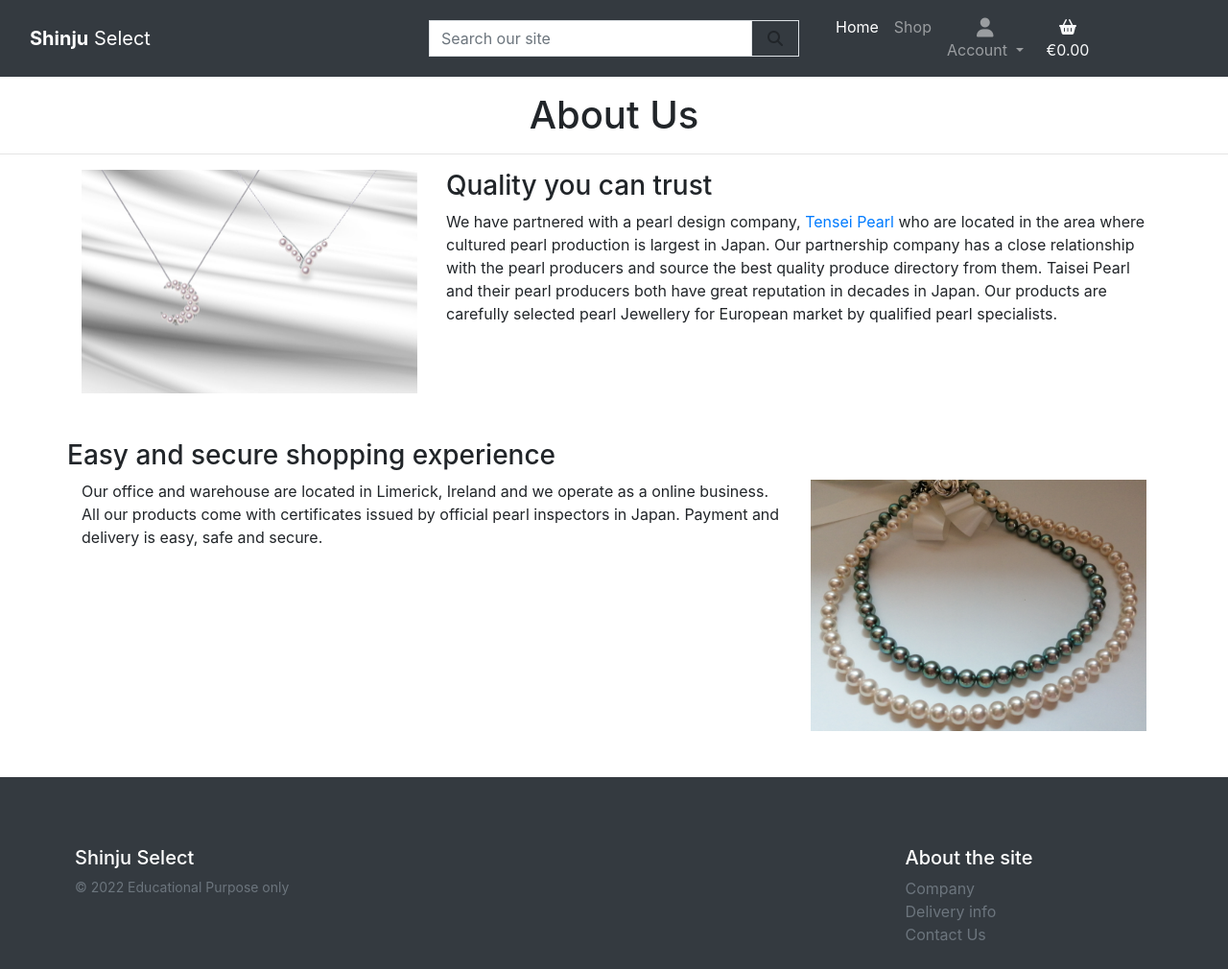
After one commit to mwmlln/shinju_select, a Django app: page /about/ in a window 1280 px wide. The commit adds this page. Shown: the whole page at 96% size. Run offline with Django 3.2, Linux system fonts and the light colour scheme; parts of the project's set-up code (start-up, migrations or seed data) failed here and were passed over; some libraries are stand-ins or nearby versions.

Commit message:
ADD: about and delivery info pages with minimum contents to start with

```diff
--- /dev/null
+++ b/home/templates/home/about.html
@@ -0,0 +1,43 @@
+{% extends "base.html" %}
+{% load static %}
+
+{% block content %}
+
+<h1 class="text-center mt-3 mb-3">About Us</h1>
+<hr>
+
+<div class="container">
+    <div class="row mt-3">
+        <div class="col-12 col-md-4">
+            <img class="w-100" src="{{ MEDIA_URL }}pendant.jpg" alt="pearl pendant">
+        </div>
+        <div class="col-12 col-md-8">
+            <h3>Quality you can trust</h3>
+            <p>
+                We have partnered with a pearl design company, <a href="https://www.tenseipearl.com/en/">Tensei
+                    Pearl</a> who are located in the area where cultured pearl production is largest in Japan.
+                Our partnership company has a close relationship with the pearl producers and source the best quality
+                produce directory from them. Taisei Pearl and their pearl producers both have great reputation in
+                decades in Japan.
+                Our products are carefully selected pearl Jewellery for European market by qualified pearl specialists.
+
+            </p>
+        </div>
+    </div>
+    <div class="row mt-5 mb-5">
+        <h3>Easy and secure shopping experience</h3>
+        <div class="col-12 col-md-8">
+            Our office and warehouse are located in Limerick, Ireland and we operate as a online business.
+            All our products come with certificates issued by official pearl inspectors in Japan.
+            Payment and delivery is easy, safe and secure.
+        </div>
+
+        <div class="col-12 col-md-4">
+            <img class="w-100" src="{{ MEDIA_URL }}pearl-necklaces.jpg" alt="pearl pendant">
+        </div>
+
+    </div>
+
+</div>
+
+{% endblock %}
--- a/home/templates/home/index.html
+++ b/home/templates/home/index.html
@@ -63,12 +63,13 @@
   <h3 class="display-6 mb-5">from Japan's No.1 Pearl production district</h3>
 
   <p class="mt-3">
-    Akoya pearl jewellery is loved by many in generations.
+    Shinju is the Japanese word for pearl where Akoya pearl is treasured for centuries.
+    Akoya pearl produced in Japan has been receiving excellent reputations and loved by many in generations.
     </p>
     <p>
     We have sourced the quality Akoya pearl jewellery directory from Ehime where pearl production is No.1 in Japan.
+  </p>
 
-  </p>
 </div>
 
 
--- a/home/urls.py
+++ b/home/urls.py
@@ -2,5 +2,7 @@ from django.urls import path
 from . import views
 
 urlpatterns = [
-    path('', views.HomeView.as_view(), name='home')
+    path('', views.HomeView.as_view(), name='home'),
+    path('about/', views.AboutView.as_view(), name='about'),
+    path('delivery/', views.DeliveryView.as_view(), name='delivery')
 ]
--- a/home/views.py
+++ b/home/views.py
@@ -1,8 +1,17 @@
 from django.shortcuts import render
 from django.views.generic import ListView
+from django.views.generic.base import TemplateView
 from products.models import Category
 
 
 class HomeView(ListView):
     model = Category
     template_name = 'home/index.html'
+
+
+class AboutView(TemplateView):
+    template_name = 'home/about.html'
+
+
+class DeliveryView(TemplateView):
+    template_name = 'home/delivery.html'
--- a/templates/base.html
+++ b/templates/base.html
@@ -183,8 +183,8 @@
         <div class="col-12 col-md-3">
           <h5>About the site</h5>
           <ul class="list-unstyled text-small">
-            <li><a class="link-secondary text-muted" href="#">Company</a></li>
-            <li><a class="link-secondary text-muted" href="#">Delivery info</a></li>
+            <li><a class="link-secondary text-muted" href="{% url 'about' %}">Company</a></li>
+            <li><a class="link-secondary text-muted" href="{% url 'delivery' %}">Delivery info</a></li>
             <li><a class="link-secondary text-muted" href="#">Contact Us</a></li>
           </ul>
         </div>
```
Also changed, not shown: home/templates/home/delivery.html (added, +31 -0 lines), media/pearl-necklaces.jpg (added), media/pendant.jpg (added).
